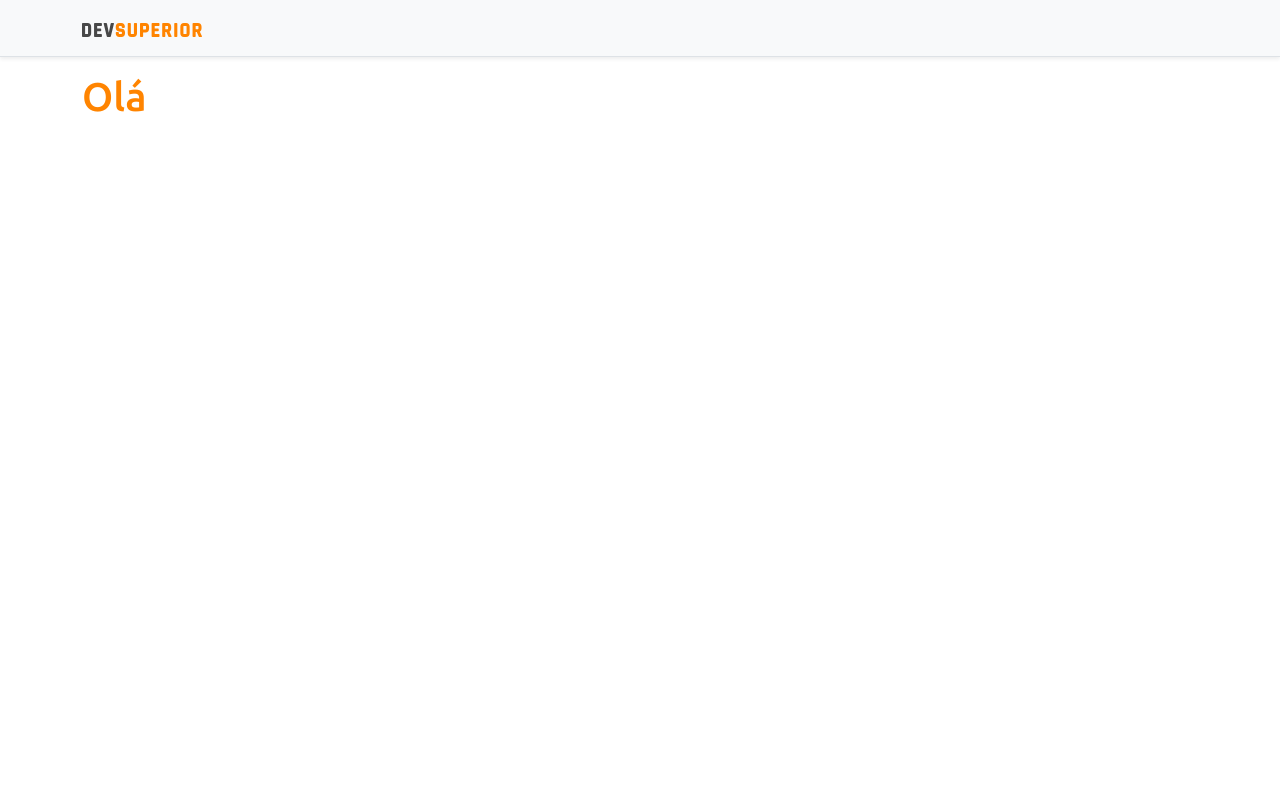
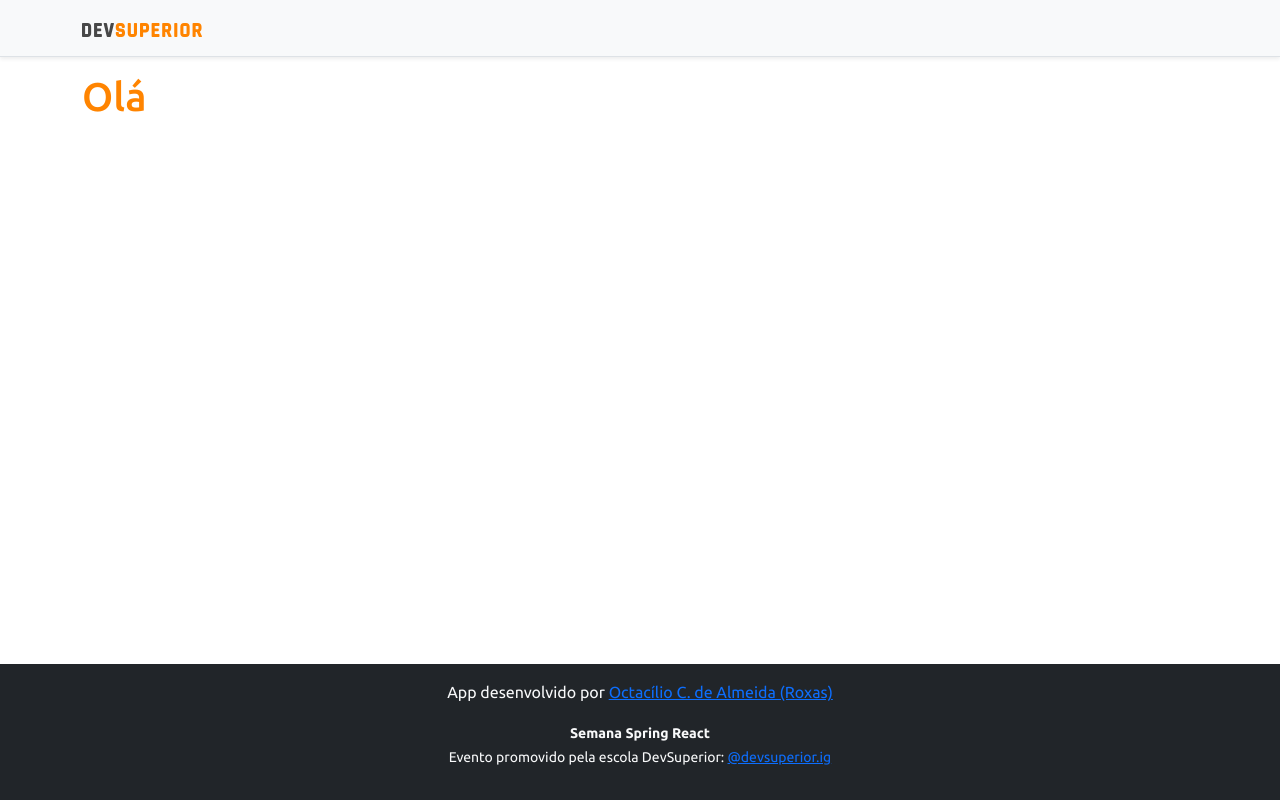
Before and after one commit to octaroxas/devsuperior-week, a React (Create React App) app in the folder frontend/: page / in a window 1280 px wide. Built offline with nearby package versions, Linux system fonts and the light colour scheme; the HTML template or start-up script is replaced by a standard one.

Commit message:
Commponente Footer

```diff
--- a/frontend/src/App.tsx
+++ b/frontend/src/App.tsx
@@ -1,5 +1,6 @@
 import React from 'react';
 import NavBar from 'components/NavBar';
+import Footer from 'components/Footer';
 
 function App() {
    return (
@@ -8,6 +9,7 @@
          <div className="container">
             <h1 className="text-primary">Olá</h1>
          </div>
+         <Footer/>
       </>
    );
 }
--- /dev/null
+++ b/frontend/src/components/Footer/index.tsx
@@ -0,0 +1,15 @@
+import React from 'react';
+
+function Footer() {
+   return (
+      <footer className="footer mt-auto py-3 bg-dark">
+         <div className="container">
+            <p className="text-light">App desenvolvido por <a href="https://github.com/octaroxas" target="_blank" rel="noreferrer">Octacílio C. de Almeida (Roxas)</a></p>
+            <p className="text-light"><small><strong>Semana Spring React</strong><br />
+               Evento promovido pela escola DevSuperior: <a href="https://instagram.com/devsuperior.ig" target="_blank" rel="noreferrer">@devsuperior.ig</a></small></p>
+         </div>
+      </footer>
+   );
+}
+
+export default Footer;
```
